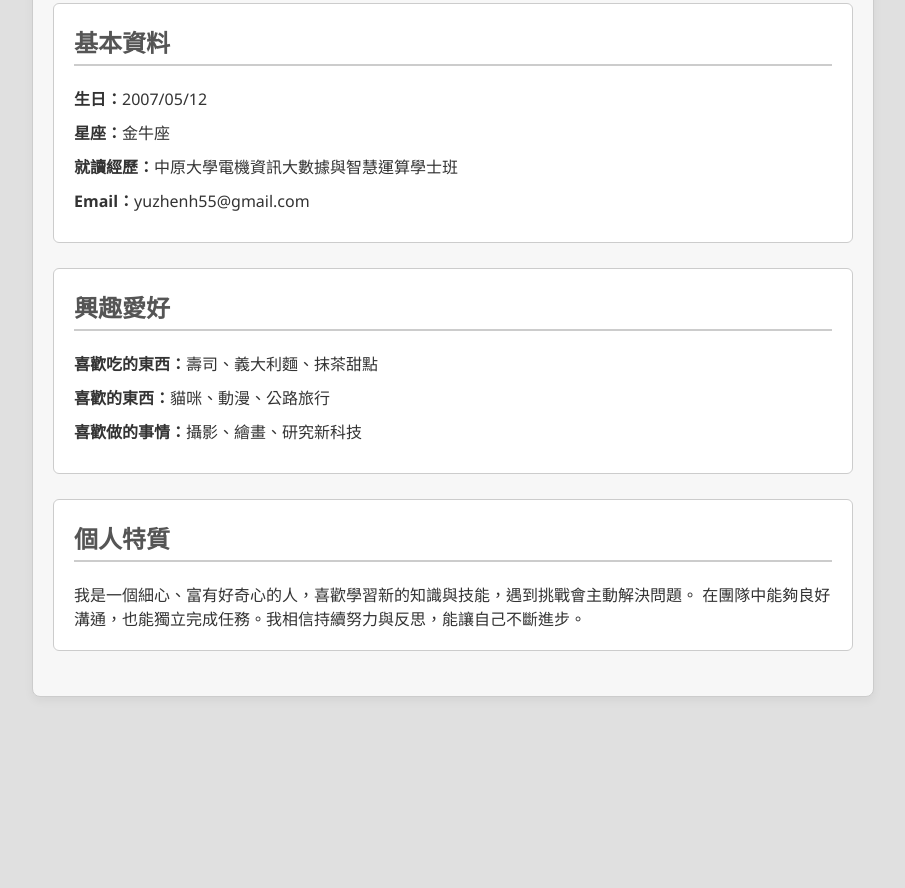
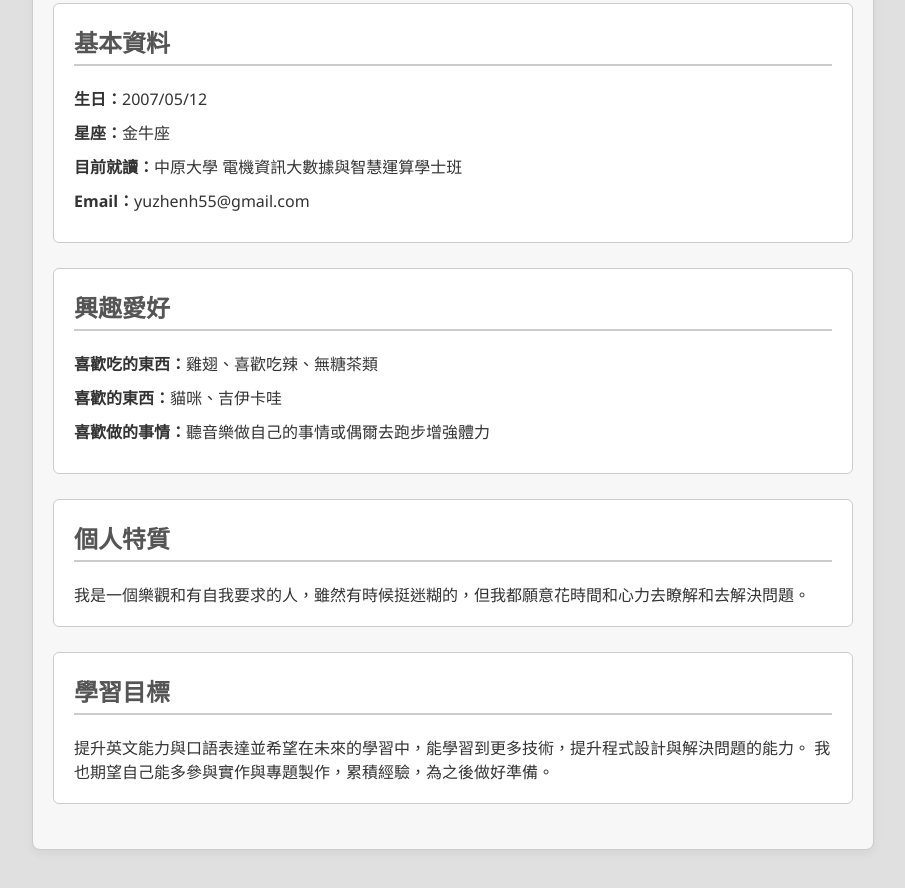
Before and after one commit to yuzhenh55-ux/Computer-Science, a plain HTML site: page index.html in a window 1280 px wide. Shown: the part 314-1202 px from the top of the page, without its empty margins (187-1092 px from the left). Before the commit the page ends 1061 px from the top, so only its background shows below. Drawn offline with Linux system fonts and the light colour scheme.

Commit message:
Update index.html

```diff
--- a/index.html
+++ b/index.html
@@ -5,7 +5,6 @@
   <meta name="viewport" content="width=device-width, initial-scale=1.0"/>
   <title>我的個人履歷</title>
   <style>
-    /* 基本設定 */
     body {
       font-family: "Segoe UI", sans-serif;
       background-color: #e0e0e0;
@@ -93,25 +92,32 @@
       <h2>基本資料</h2>
       <div class="info-item"><strong>生日：</strong>2007/05/12</div>
       <div class="info-item"><strong>星座：</strong>金牛座</div>
-      <div class="info-item"><strong>就讀經歷：</strong>中原大學電機資訊大數據與智慧運算學士班</div>
+      <div class="info-item"><strong>目前就讀：</strong>中原大學 電機資訊大數據與智慧運算學士班</div>
       <div class="info-item"><strong>Email：</strong>yuzhenh55@gmail.com</div>
     </div>
 
     <!-- 興趣愛好 -->
     <div class="section">
       <h2>興趣愛好</h2>
-      <div class="info-item"><strong>喜歡吃的東西：</strong>壽司、義大利麵、抹茶甜點</div>
-      <div class="info-item"><strong>喜歡的東西：</strong>貓咪、動漫、公路旅行</div>
-      <div class="info-item"><strong>喜歡做的事情：</strong>攝影、繪畫、研究新科技</div>
+      <div class="info-item"><strong>喜歡吃的東西：</strong>雞翅、喜歡吃辣、無糖茶類</div>
+      <div class="info-item"><strong>喜歡的東西：</strong>貓咪、吉伊卡哇</div>
+      <div class="info-item"><strong>喜歡做的事情：</strong>聽音樂做自己的事情或偶爾去跑步增強體力</div>
     </div>
 
     <!-- 個人特質 -->
     <div class="section">
       <h2>個人特質</h2>
       <p>
-        我是一個細心、富有好奇心的人，喜歡學習新的知識與技能，遇到挑戰會主動解決問題。
-        在團隊中能夠良好溝通，也能獨立完成任務。我相信持續努力與反思，能讓自己不斷進步。
+        我是一個樂觀和有自我要求的人，雖然有時候挺迷糊的，但我都願意花時間和心力去瞭解和去解決問題。
       </p>
+    </div>
+
+    <!-- 學習目標 -->
+    <div class="section">
+      <h2>學習目標</h2>
+      <p>
+        提升英文能力與口語表達並希望在未來的學習中，能學習到更多技術，提升程式設計與解決問題的能力。
+        我也期望自己能多參與實作與專題製作，累積經驗，為之後做好準備。
     </div>
 
   </div>
```
